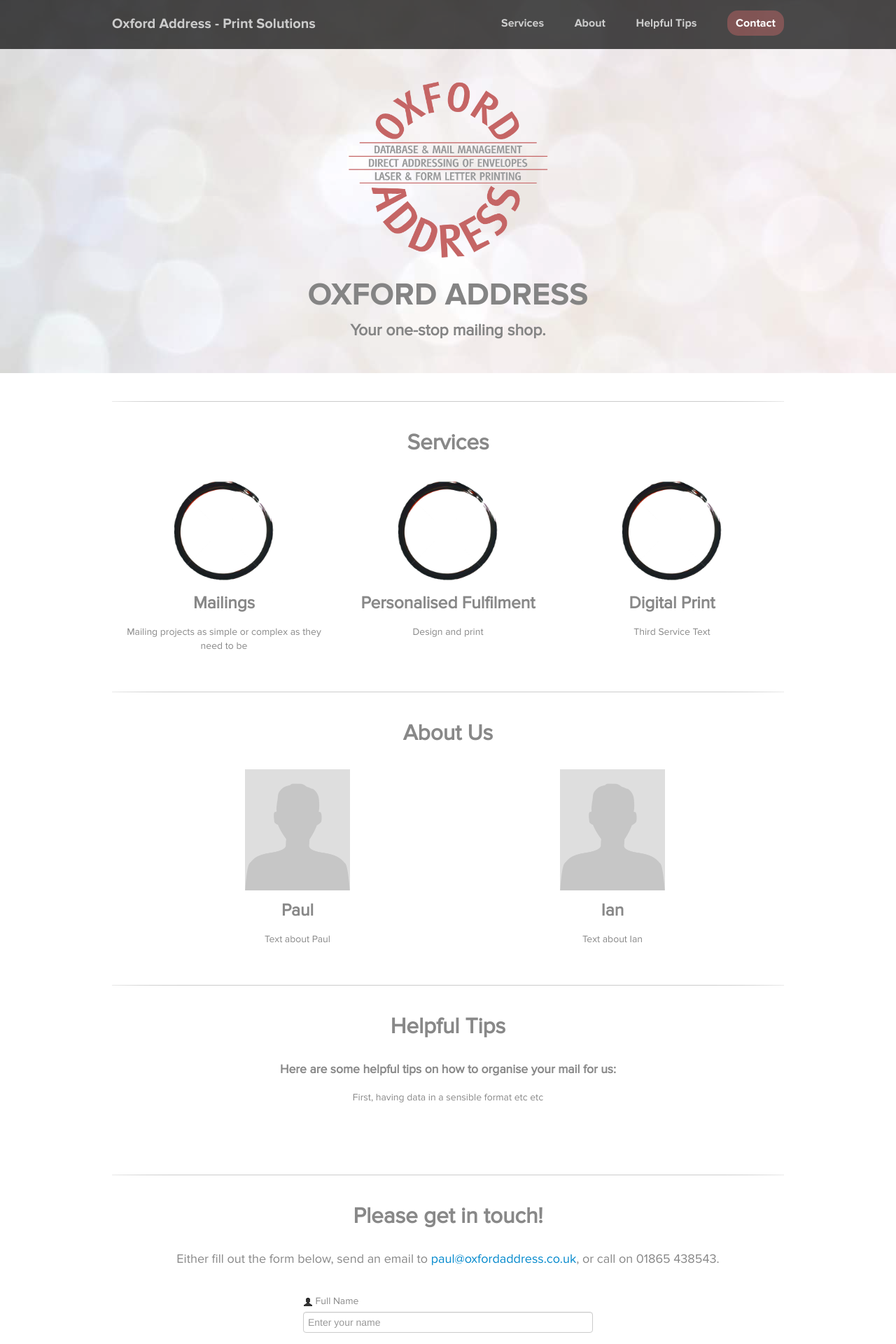
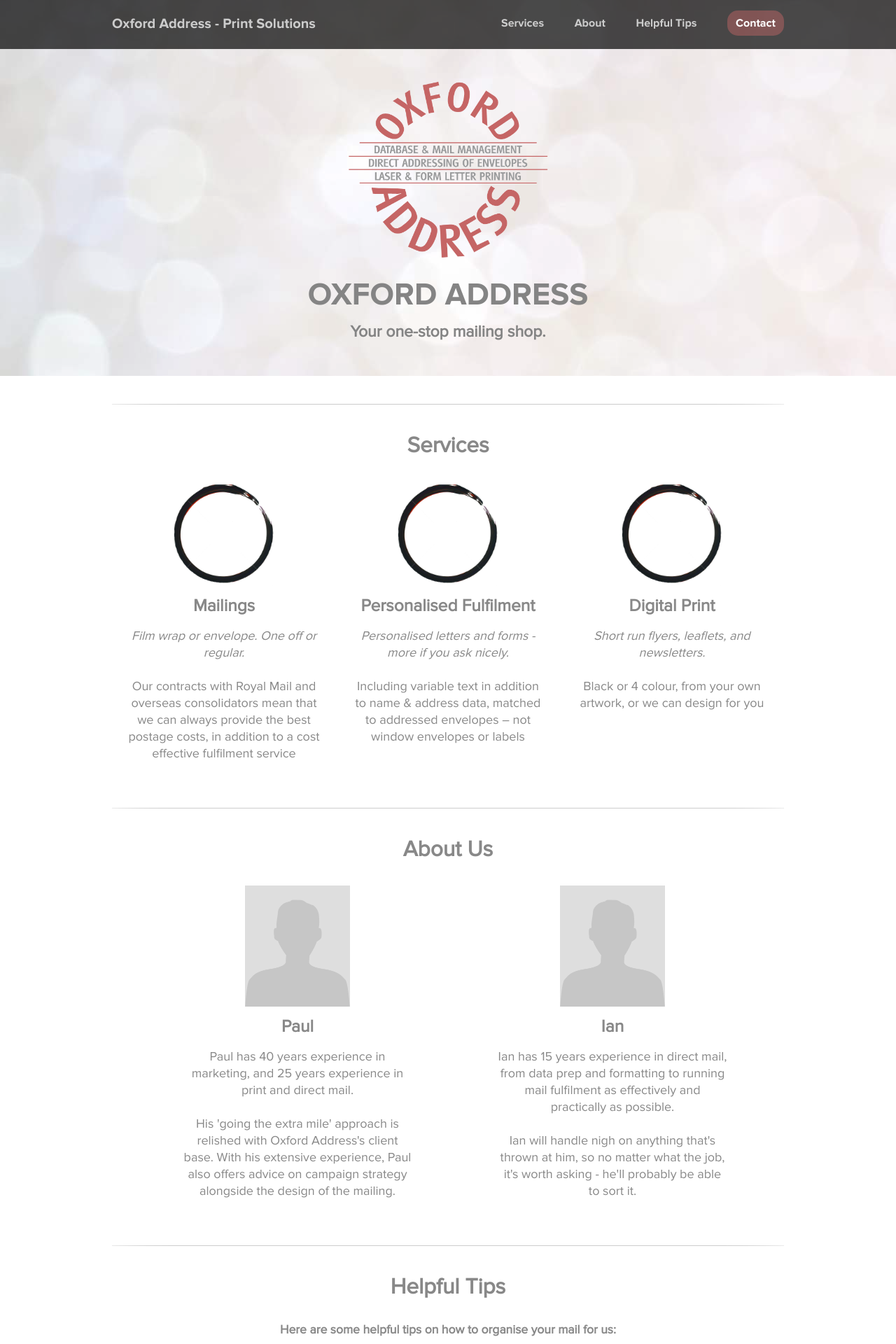
Before and after one commit to oxfordaddress/oxfordaddress.github.io, a PHP site: page /index_new.html in a window 1280 px wide. Shown: the top 1920 px of the page at 70% size. Run offline with PHP 8.4, Linux system fonts and the light colour scheme.

Commit message:
General blurb added

```diff
--- a/css/site.css
+++ b/css/site.css
@@ -17,6 +17,11 @@ header {
 h2 {
   margin-top: 0px;
   margin-bottom: 30px;
+}
+
+p {
+  font-size: 18px;
+  line-height: 24px;
 }
 
 #head {
--- a/index_new.html
+++ b/index_new.html
@@ -86,17 +86,20 @@
                 <div class="grid-3">
                     <img src="img/services_placeholder.png" alt="Placeholder Image" height="150" width="150">
                     <h3>Mailings</h3>
-                    Mailing projects as simple or complex as they need to be
+                    <p><em>Film wrap or envelope. One off or regular.</em><br><br>
+                    Our contracts with Royal Mail and overseas consolidators mean that we can always provide the best postage costs, in addition to a cost effective fulfilment service</p>
                 </div>
                 <div class="grid-3">
                     <img src="img/services_placeholder.png" alt="Placeholder Image" height="150" width="150">
                     <h3>Personalised Fulfilment</h3>
-                    Design and print
+                    <p><em>Personalised letters and forms - more if you ask nicely.</em><br><br>
+                    Including variable text in addition to name & address data, matched to addressed envelopes – not window envelopes or labels</p>
                 </div>
                 <div class="grid-3">
                     <img src="img/services_placeholder.png" alt="Placeholder Image" height="150" width="150">
                     <h3>Digital Print</h3>
-                    Third Service Text
+                    <p><em>Short run flyers, leaflets, and newsletters.</em><br><br>
+                    Black or 4 colour, from your own artwork, or we can design for you</p>
                 </div>
             </div>
         </div>
@@ -114,12 +117,14 @@
                 <div class="about-2">
                     <img src="img/person_placeholder.png" alt="Placeholder Image" height="150" width="150">
                     <h3>Paul</h3>
-                    Text about Paul
+                    <p>Paul has 40 years experience in marketing, and 25 years experience in print and direct mail.<br><br>
+                    His 'going the extra mile' approach is relished with Oxford Address's client base. With his extensive experience, Paul also offers advice on campaign strategy alongside the design of the mailing.</p>
                 </div>
                 <div class="about-2">
                     <img src="img/person_placeholder.png" alt="Placeholder Image" height="150" width="150">
                     <h3>Ian</h3>
-                    Text about Ian
+                    <p>Ian has 15 years experience in direct mail, from data prep and formatting to running mail fulfilment as effectively and practically as possible.<br><br>
+                    Ian will handle nigh on anything that's thrown at him, so no matter what the job, it's worth asking - he'll probably be able to sort it.</p>
                 </div>
             </div>
         </div>
```
